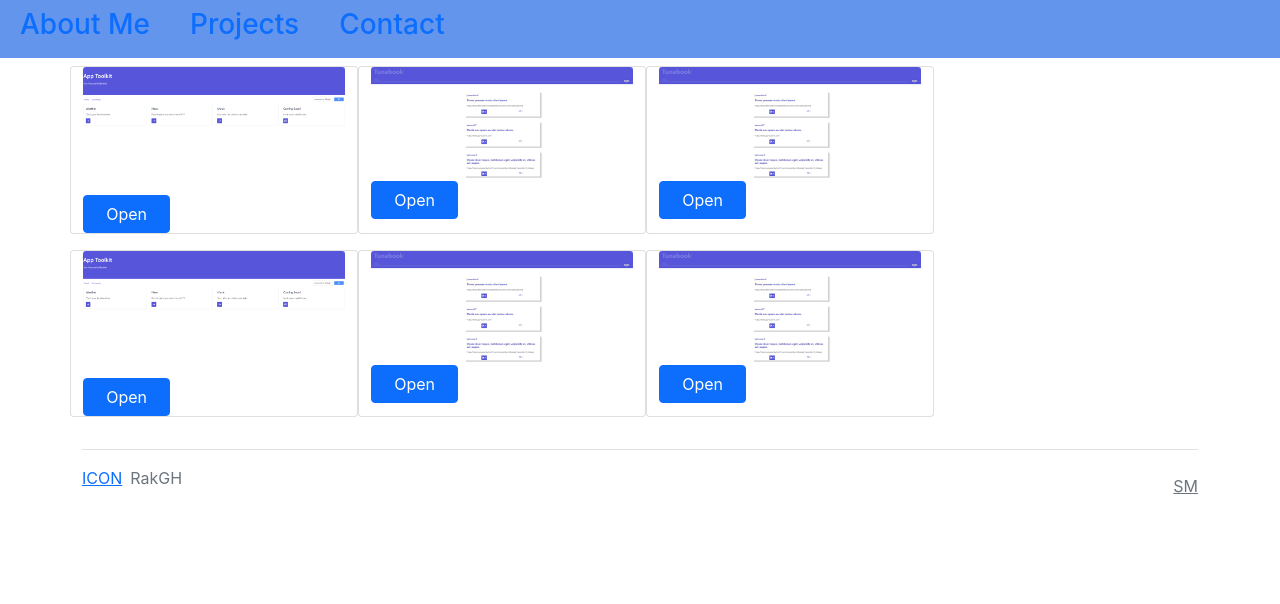
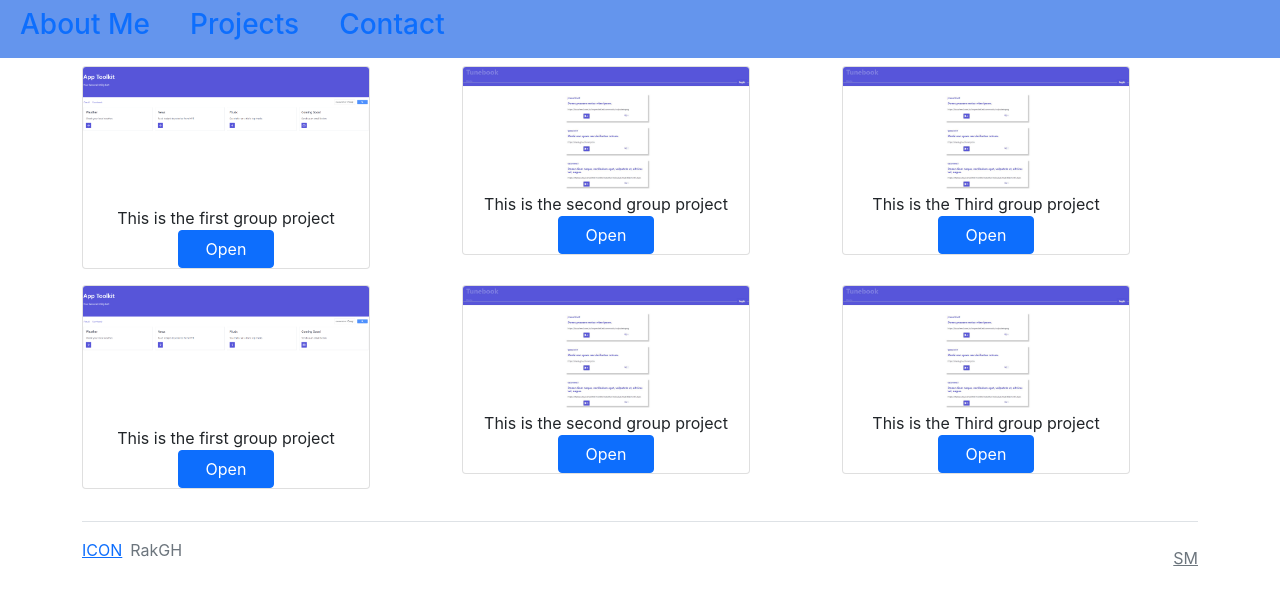
Before and after one commit to rakky21/re-ux, a React (Create React App) app: page / in a window 1280 px wide. Both pictures are taken after a click on the element "Projects". Shown: the top 604 px of the page. Built offline with nearby package versions, Linux system fonts and the light colour scheme.

Commit message:
update the cards design

```diff
--- a/src/components/Projects/Projects.js
+++ b/src/components/Projects/Projects.js
@@ -31,8 +31,15 @@ function Projects() {
   return (
     <section className="container">
       <div className="row">
+        <div className="col-4">
           <div className="my-2 card" style={{ width: "18rem" }}>
-          <img className="card-img-top" src={Toolkit} alt={cards.name}></img>
+            <img
+              className="card-img-top center"
+              src={Toolkit}
+              alt={cards.name}
+            ></img>
+            <p className="center"> This is the first group project</p>
+            <div className="center">
               <a
                 onClick={{ openFile }}
                 className="button btn btn-primary col-4"
@@ -43,9 +50,17 @@ function Projects() {
                 Open
               </a>
             </div>
-
+          </div>
+        </div>
+        <div className="col-4">
           <div className="my-2 card" style={{ width: "18rem" }}>
-          <img className="card-img-top" src={Tunebook} alt={cards.name}></img>
+            <img
+              className="card-img-top center"
+              src={Tunebook}
+              alt={cards.name}
+            ></img>
+            <p className="center"> This is the second group project</p>
+            <div className="center">
               <a
                 onClick={{ openFile }}
                 className="button btn btn-primary col-4"
@@ -56,9 +71,17 @@ function Projects() {
                 Open
               </a>
             </div>
-
+          </div>
+        </div>
+        <div className="col-4">
           <div className="my-2 card" style={{ width: "18rem" }}>
-          <img className="card-img-top" src={Tunebook} alt={cards.name}></img>
+            <img
+              className="card-img-top center"
+              src={Tunebook}
+              alt={cards.name}
+            ></img>
+            <p className="center"> This is the Third group project</p>
+            <div className="center">
               <a
                 onClick={{ openFile }}
                 className="button btn btn-primary col-4"
@@ -69,11 +92,20 @@ function Projects() {
                 Open
               </a>
             </div>
+          </div>
+        </div>
+      </div>
 
-      </div>
       <div className="row">
+        <div className="col-4">
           <div className="my-2 card" style={{ width: "18rem" }}>
-          <img className="card-img-top" src={Toolkit} alt={cards.name}></img>
+            <img
+              className="card-img-top center"
+              src={Toolkit}
+              alt={cards.name}
+            ></img>
+            <p className="center"> This is the first group project</p>
+            <div className="center">
               <a
                 onClick={{ openFile }}
                 className="button btn btn-primary col-4"
@@ -84,9 +116,17 @@ function Projects() {
                 Open
               </a>
             </div>
-
+          </div>
+        </div>
+        <div className="col-4">
           <div className="my-2 card" style={{ width: "18rem" }}>
-          <img className="card-img-top" src={Tunebook} alt={cards.name}></img>
+            <img
+              className="card-img-top center"
+              src={Tunebook}
+              alt={cards.name}
+            ></img>
+            <p className="center"> This is the second group project</p>
+            <div className="center">
               <a
                 onClick={{ openFile }}
                 className="button btn btn-primary col-4"
@@ -97,9 +137,17 @@ function Projects() {
                 Open
               </a>
             </div>
-
+          </div>
+        </div>
+        <div className="col-4">
           <div className="my-2 card" style={{ width: "18rem" }}>
-          <img className="card-img-top" src={Tunebook} alt={cards.name}></img>
+            <img
+              className="card-img-top center"
+              src={Tunebook}
+              alt={cards.name}
+            ></img>
+            <p className="center"> This is the Third group project</p>
+            <div className="center">
               <a
                 onClick={{ openFile }}
                 className="button btn btn-primary col-4"
@@ -110,7 +158,8 @@ function Projects() {
                 Open
               </a>
             </div>
-
+          </div>
+        </div>
       </div>
     </section>
   );
```
Lines whose indentation alone changed are shown as unchanged.
